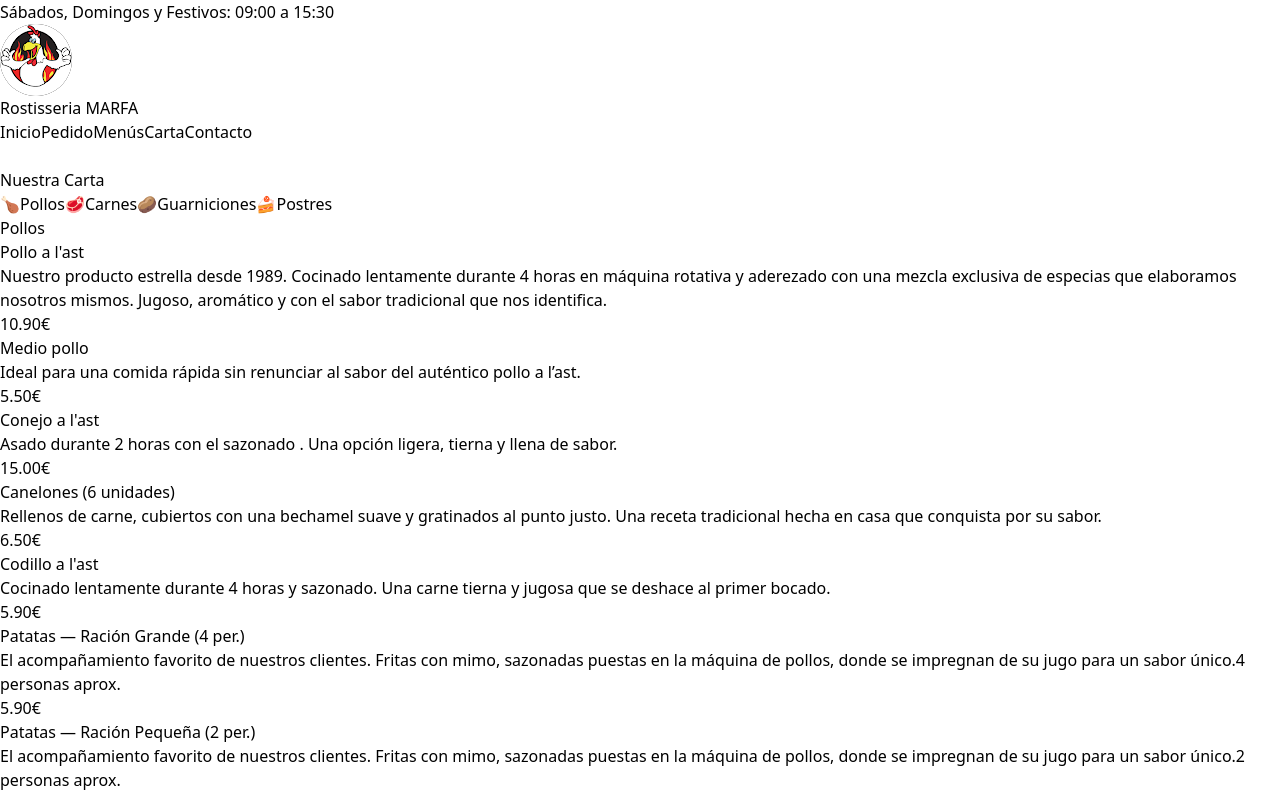
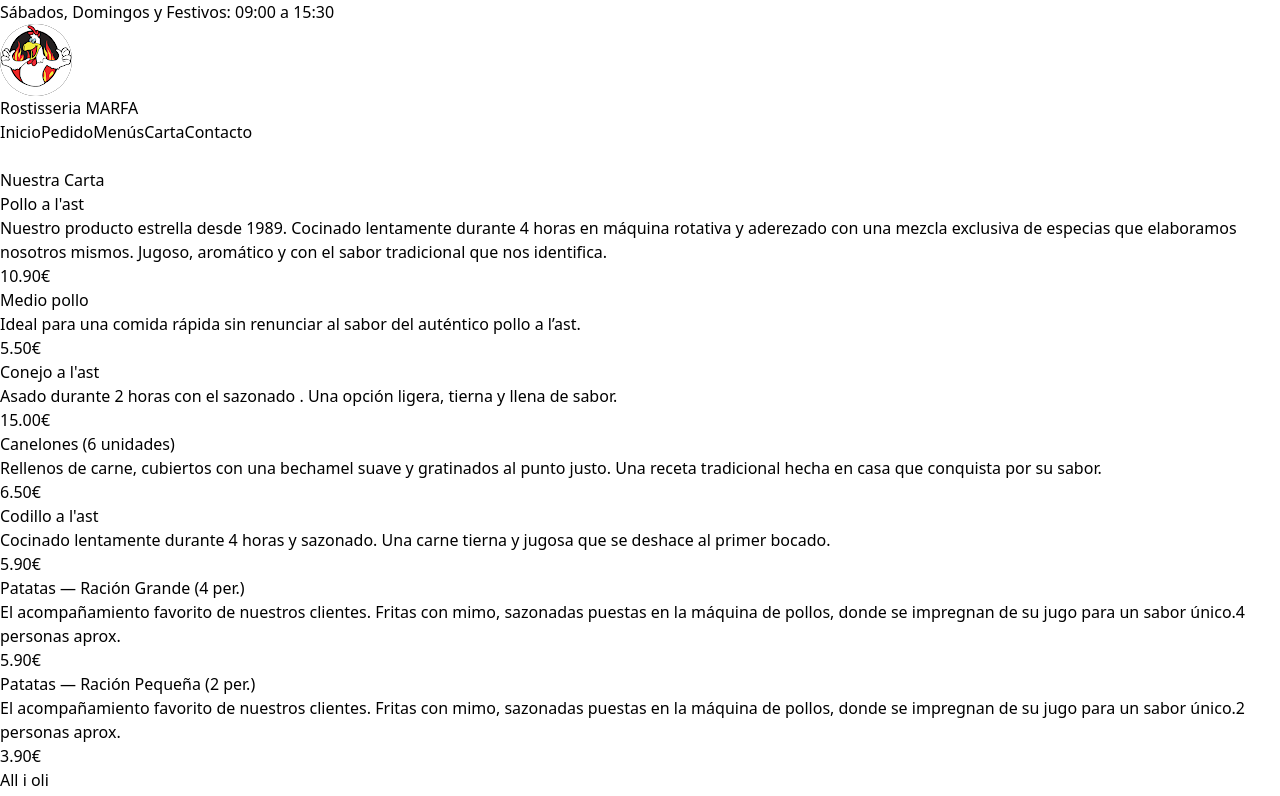
Before and after one commit to IvanReyesLeon/rostisseriamarfa, a React (Vite) app: page /carta in a window 1280 px wide. Shown: the top 796 px of the page. Built offline with nearby package versions, Linux system fonts and the light colour scheme.

Commit message:
centrado de textos

```diff
--- a/src/components/ContactCard.jsx
+++ b/src/components/ContactCard.jsx
@@ -23,7 +23,7 @@ const ContactCard = () => {
   }
 
   const handleComoLlegar = () => {
-    window.open('https://maps.google.com/?q=79,+Rambla+De+Sant+Jordi,+08291,+Ripollet+(Barcelona)', '_blank')
+    window.open('https://maps.app.goo.gl/pK3PySsvm4qXnsbV6', '_blank')
   }
 
   return (
--- a/src/components/Footer.jsx
+++ b/src/components/Footer.jsx
@@ -11,7 +11,7 @@ const Footer = () => {
   ]
 
   const handleComoLlegar = () => {
-    window.open('https://maps.google.com/?q=79,+Rambla+De+Sant+Jordi,+08291,+Ripollet+(Barcelona)', '_blank')
+    window.open('https://maps.app.goo.gl/pK3PySsvm4qXnsbV6', '_blank')
   }
 
   return (
--- a/src/components/Gallery.jsx
+++ b/src/components/Gallery.jsx
@@ -19,7 +19,7 @@ const Gallery = () => {
         <h2 className="text-3xl md:text-4xl font-bold text-center mb-12 text-gray-800">
           Mejor Valorados
         </h2>
-        <div className="grid grid-cols-1 md:grid-cols-2 lg:grid-cols-3 gap-6">
+        <div className="grid grid-cols-1 md:grid-cols-2 lg:grid-cols-2 gap-6">
           {dishes.map((dish) => (
             <div
               key={dish.id}
--- a/src/pages/Carta.jsx
+++ b/src/pages/Carta.jsx
@@ -5,39 +5,19 @@ const Carta = () => {
   const [activeCategory, setActiveCategory] = useState('pollos')
 
   const categories = [
-    { id: 'pollos', name: 'Pollos', icon: '🍗' },
-    { id: 'carnes', name: 'Carnes', icon: '🥩' },
-    { id: 'guarniciones', name: 'Guarniciones', icon: '🥔' },
-    { id: 'postres', name: 'Postres', icon: '🍰' },
   ]
 
   return (
-    <div className="py-16 px-4">
+    <div className="pt-8 pb-16 px-4">
       <div className="max-w-6xl mx-auto">
         <h1 className="text-4xl md:text-5xl font-bold text-center mb-12 text-gray-800">
           Nuestra Carta
         </h1>
 
         {/* Category Navigation */}
-        <div className="flex flex-wrap justify-center gap-4 mb-12">
-          {categories.map((category) => (
-            <button
-              key={category.id}
-              onClick={() => setActiveCategory(category.id)}
-              className={`flex items-center gap-2 px-6 py-3 rounded-lg font-medium transition-colors ${
-                activeCategory === category.id
-                  ? 'bg-red-600 text-white'
-                  : 'bg-gray-100 text-gray-700 hover:bg-gray-200'
-              }`}
-            >
-              <span className="text-xl">{category.icon}</span>
-              {category.name}
-            </button>
-          ))}
-        </div>
 
         {/* Menu Content */}
-        <div className="bg-white rounded-lg shadow-lg p-8">
+        <div className="bg-white rounded-lg shadow-lg p-2">
           <h2 className="text-2xl md:text-3xl font-bold mb-8 text-center">
             {categories.find(cat => cat.id === activeCategory)?.name}
           </h2>
--- a/src/pages/Pedido.jsx
+++ b/src/pages/Pedido.jsx
@@ -59,7 +59,7 @@ const Pedido = () => {
           {/* Horarios */}
           <div className="mt-12 bg-gray-50 rounded-lg p-6">
             <h3 className="text-xl font-semibold mb-4 text-center">Horarios de atención</h3>
-            <div className="grid grid-cols-1 md:grid-cols-2 gap-4 text-center">
+            <div className="grid grid-cols-1 md:grid-cols-1 gap-4 text-center">
               <div>
                 <h4 className="font-semibold text-gray-700">Sábados, Domingos y Festivos</h4>
                 <p className="text-gray-600">09:00 - 15:30</p>
```
